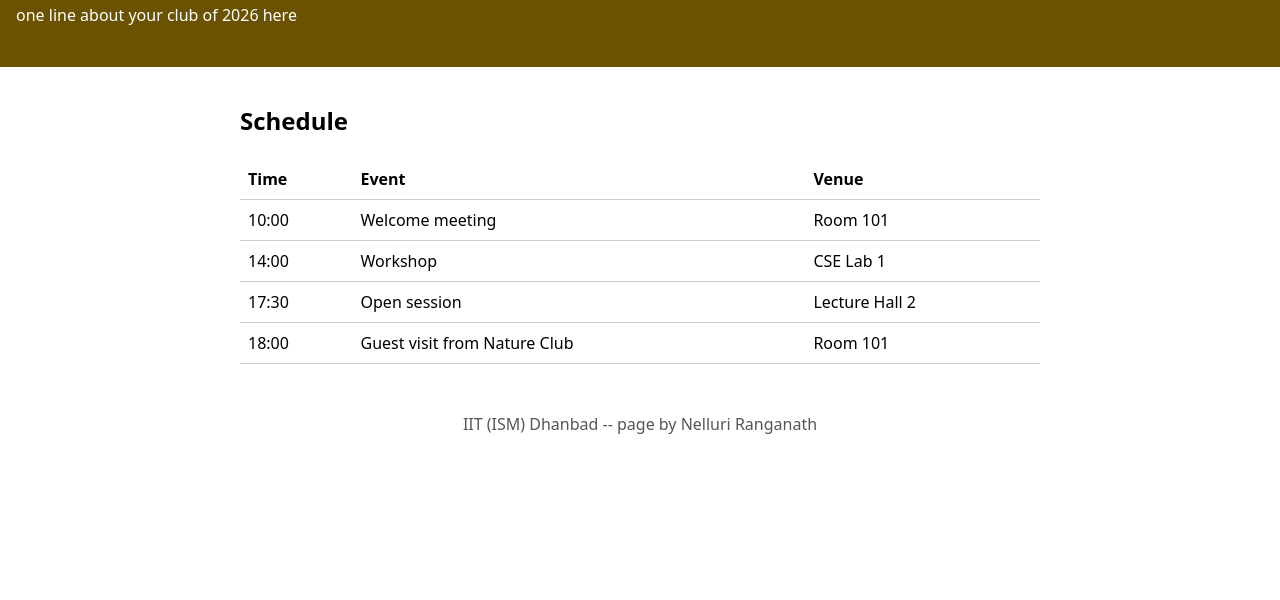
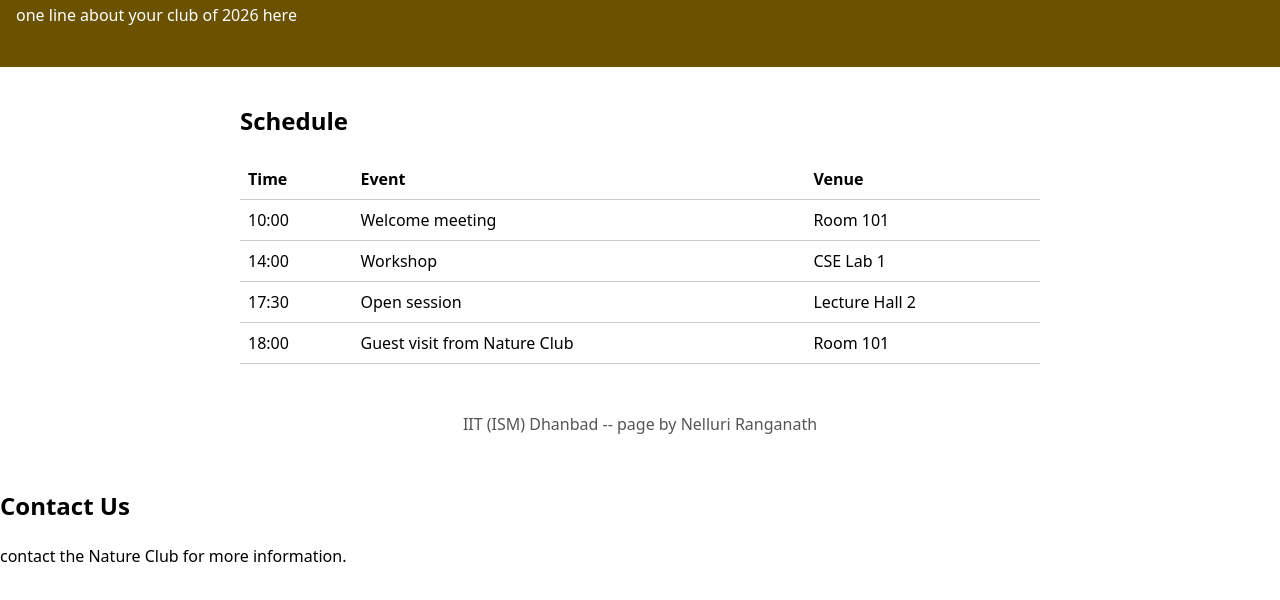
Before and after one commit to Ranganath-123/club-page, a plain HTML site: page index.html in a window 1280 px wide. Shown: the part 112-712 px from the top of the page. Drawn offline with Linux system fonts and the light colour scheme.

Commit message:
Add a contact section

```diff
--- a/index.html
+++ b/index.html
@@ -32,5 +32,9 @@
   <footer>
     <p>IIT (ISM) Dhanbad -- page by Nelluri Ranganath</p>
   </footer>
+  <section id="contact">
+	  <h2>Contact Us</h2>
+	  <p>contact the Nature Club for more information.</p>
+  </section>
 </body>
 </html>
```
